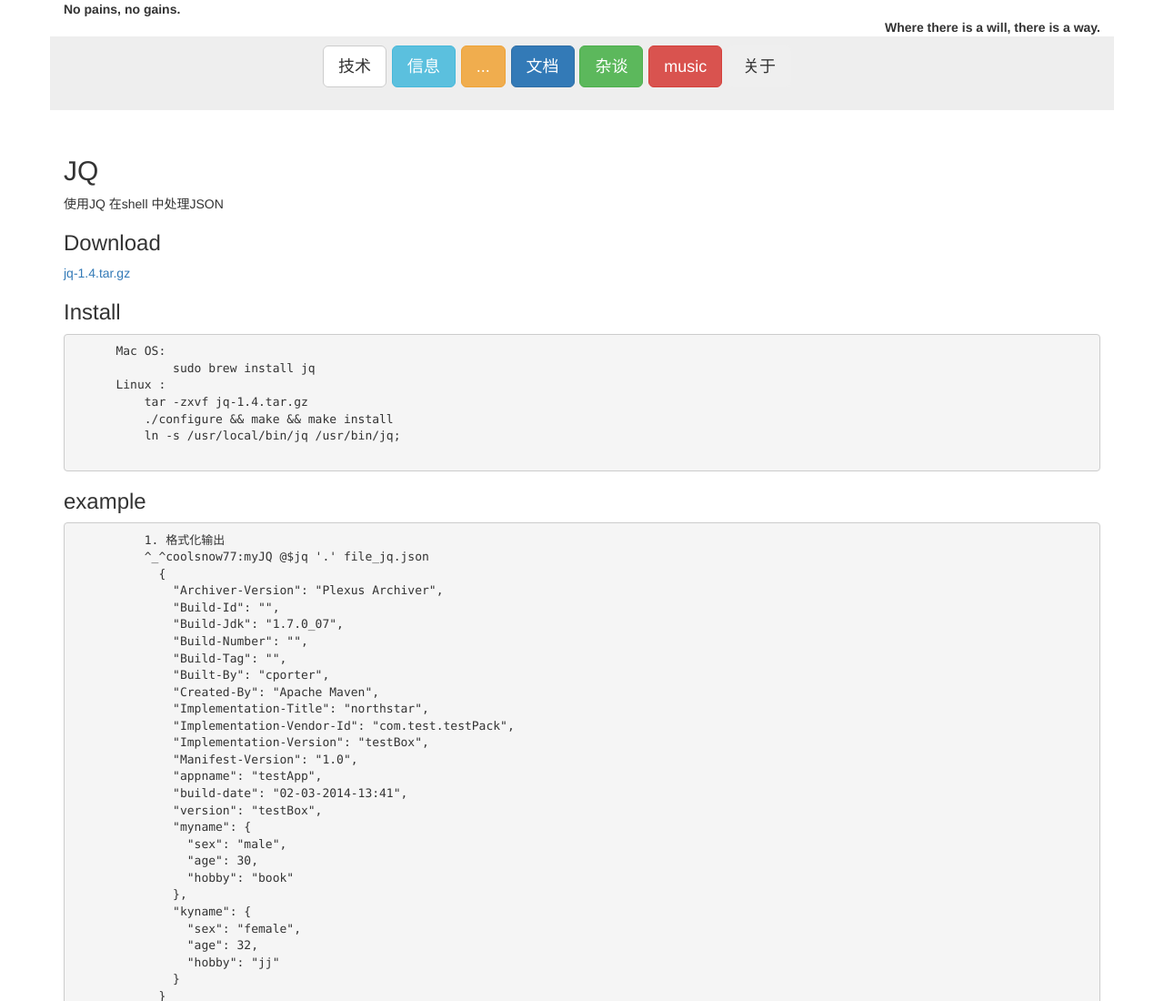
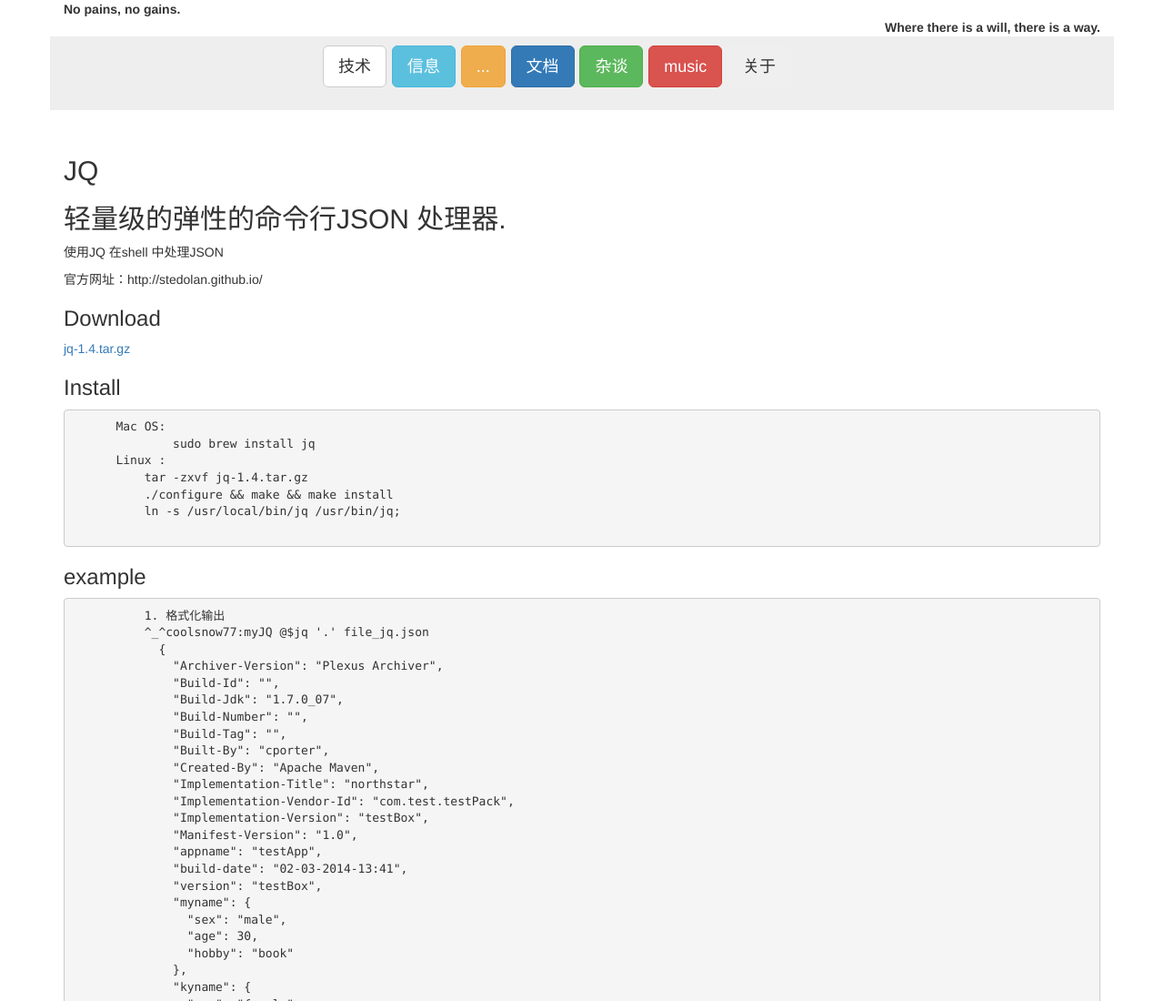
Before and after one commit to coolsnow77/coolsnow77.github.io, a plain HTML site: page index.html in a window 1280 px wide. Shown: the top 1100 px of the page at 91% size. Drawn offline with Linux system fonts and the light colour scheme.

Commit message:
modify jq describe

```diff
--- a/index.html
+++ b/index.html
@@ -33,7 +33,9 @@
  </div>
   <div class="container">
       <h2>JQ</h2>
+      <h2> 轻量级的弹性的命令行JSON 处理器.</h2>
       <p> 使用JQ 在shell 中处理JSON</p>
+      官方网址：http://stedolan.github.io/
       <h3>Download</h3>
       <a href="/static/jq-1.4.tar.gz" alter="jq-1.4">jq-1.4.tar.gz</a>
       <h3>Install</h3>
```
